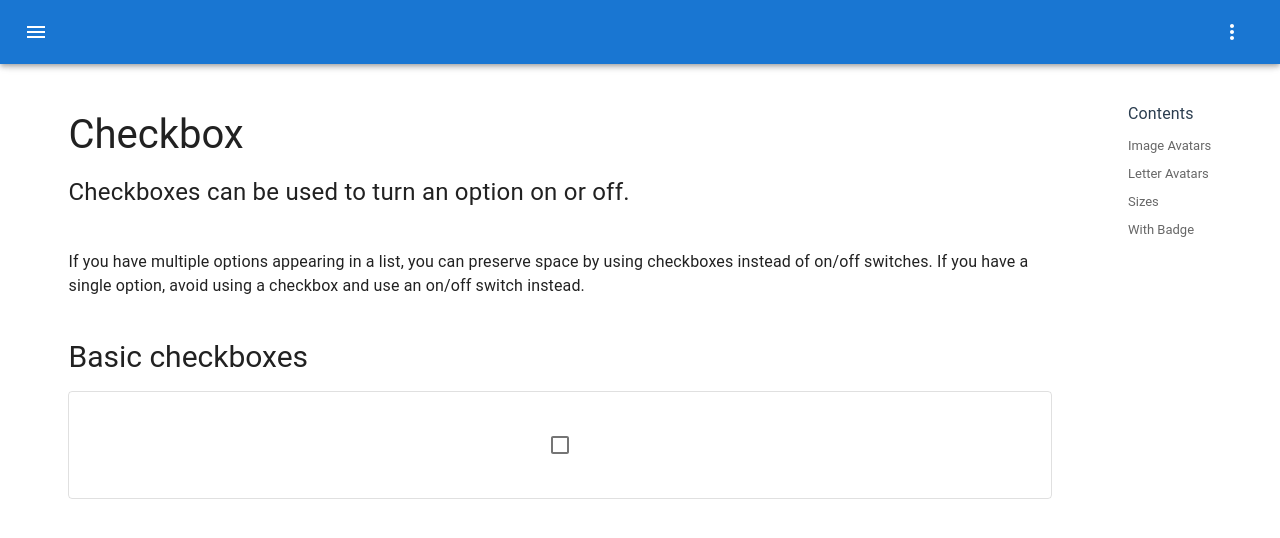
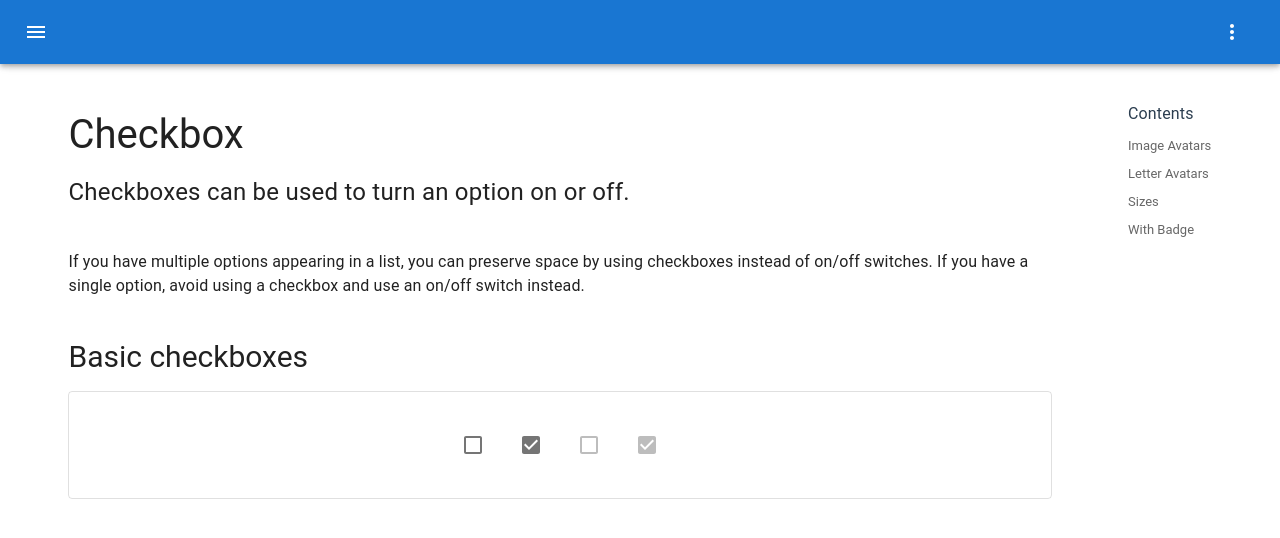
Before and after one commit to KyLoc20/mym-UI, a Vue app: page /checkbox in a window 1280 px wide. Shown: the top 538 px of the page. Built offline with nearby package versions, Linux system fonts and the light colour scheme; a web font is replaced by a local one.

Commit message:
[Checkbox] code review

```diff
--- a/src/components/Checkbox/Checkbox.vue
+++ b/src/components/Checkbox/Checkbox.vue
@@ -1,20 +1,28 @@
 <template>
-  <section class="checkbox">
+  <section class="checkbox" :class="classes">
     <span
       class="icon-button"
-      :style="{ ...checkboxSize, ...mainBgColor }"
+      :style="{
+        width: computedCheckboxSize,
+        height: computedCheckboxSize,
+        background: computedBackgroundColor,
+      }"
       @click="handleCheck"
       @mouseenter="handleHoverEnter"
       @mouseleave="handleHoverLeave"
     >
       <svg
-        :style="{ ..._iconSize, fill: iconFillColor }"
+        :style="{
+          width: computedIconSize,
+          height: computedIconSize,
+          fill: computedIconFillColor,
+        }"
         class="icon"
         focusable="false"
         viewBox="0 0 24 24"
         aria-hidden="true"
       >
-        <path :d="renderIcon"></path>
+        <path :d="computedPath"></path>
       </svg>
     </span>
     <span class="label-placeholder" @click="handleCheck">{{ this.label }}</span>
@@ -111,103 +119,40 @@ export default {
     return {
       //basically a checkbox can have only two states:'checked' and 'unchecked'
       //sometimes a checkbox can have the third state: 'indeterminate'
-      state: "unchecked",
+      state: this.checked ? "checked" : "unchecked",
       isHovering: false,
-      //
-      isChecked: this.checked,
-      isDisabled: this.disabled,
-      isIndeterminate: this.indeterminate,
     };
   },
   computed: {
-    renderIcon() {
-      let icon = "";
-      switch (this.state) {
-        case "checked":
-          icon = IconCheckMarkBox;
-          break;
-        case "unchecked":
-          icon = IconEmptyBox;
-          break;
-        case "indeterminate":
-          icon = IconDashBox;
-          break;
-        default:
-          icon = IconEmptyBox;
-          break;
-      }
-      return icon;
+    classes() {
+      return { disabled: this.disabled };
     },
-    mainBgColor() {
+    computedPath() {
+      if (this.state === "unchecked") return IconEmptyBox;
+      else if (this.state === "checked") return IconCheckMarkBox;
+      else if (this.state === "indeterminate") return IconDashBox;
+      else return IconEmptyBox;
+    },
+    computedBackgroundColor() {
       if (this.isHovering)
-        return {
-          background:
-            this.hoverColor || this.getColorFromTheme(this.color, "focus"),
-        };
-      else {
-        return {
-          background: "transparent",
-        };
-      }
+        return this.hoverColor || this.getColorFromTheme(this.color, "focus");
+      else return null;
     },
-    iconFillColor() {
+    computedCheckboxSize() {
+      if (this.size) return `${this.getSize(this.size, "checkbox")}px`;
+      else return null;
+    },
+    computedIconFillColor() {
       if (this.disabled) return "rgba(0, 0, 0, 0.26)";
       if (this.isHovering && this.iconHoverColor) return this.iconHoverColor;
       else return this.iconColor || this.getColorFromTheme(this.color, "icon");
     },
-    checkboxSize() {
-      if (this.size) {
-        let value = this.getSize(this.size, "checkbox");
-        return {
-          width: `${value}px`,
-          height: `${value}px`,
-        };
-      } else {
-        return {};
-      }
+    computedIconSize() {
+      if (this.iconSize) return `${this.getSize(this.iconSize, "icon")}px`;
+      else return null;
     },
-    _iconSize() {
-      if (this.iconSize) {
-        let value = this.getSize(this.iconSize, "icon");
-        return {
-          width: `${value}px`,
-          height: `${value}px`,
-        };
-      } else {
-        return {};
-      }
-    },
-    rippleRenderColor() {
+    computedRippleColor() {
       return this.rippleColor || this.getColorFromTheme(this.color, "ripple");
-    },
-    styleBox() {
-      let padding = "";
-      for (let i of this.padding) {
-        padding += i.toString() + "px ";
-      }
-      console.log("styleBox", padding);
-      return {
-        padding,
-      };
-    },
-    classCheckbox() {
-      let color = this.color;
-      let size = this.size;
-      //no default color for indeterminate
-      if (this.indeterminate && color === "default") {
-        color = "secondary";
-      }
-      let style = [
-        color,
-        size,
-        {
-          disabled: this.disabled,
-          checked: this.checked,
-          indeterminate: this.indeterminate,
-        },
-      ];
-      console.log("classCheckbox", style);
-      return style;
     },
   },
   mounted() {},
@@ -247,7 +192,7 @@ export default {
         }
         //ripple
         if (!e.currentTarget.classList.value.includes("label-placeholder")) {
-          this.createRipple(e, true, this.rippleColor);
+          this.createRipple(e, true, this.computedRippleColor);
         }
       }
     },
@@ -258,6 +203,7 @@ export default {
 .checkbox {
   display: flex;
   align-items: center;
+
   .icon-button {
     display: flex;
     justify-content: center;
@@ -275,5 +221,9 @@ export default {
     user-select: none;
     cursor: pointer;
   }
+  &.disabled .icon-button,
+  &.disabled .label-placeholder {
+    cursor: default;
+  }
 }
 </style>
--- a/src/examples/CheckboxExample.vue
+++ b/src/examples/CheckboxExample.vue
@@ -14,6 +14,9 @@
     <typography variant="h2">Basic checkboxes</typography>
     <section class="group-box box-inline center margin-8 bd-1 br-4">
       <checkbox></checkbox>
+       <checkbox checked></checkbox>
+      <checkbox disabled></checkbox>
+     <checkbox disabled checked></checkbox>
     </section>
 
 
```
